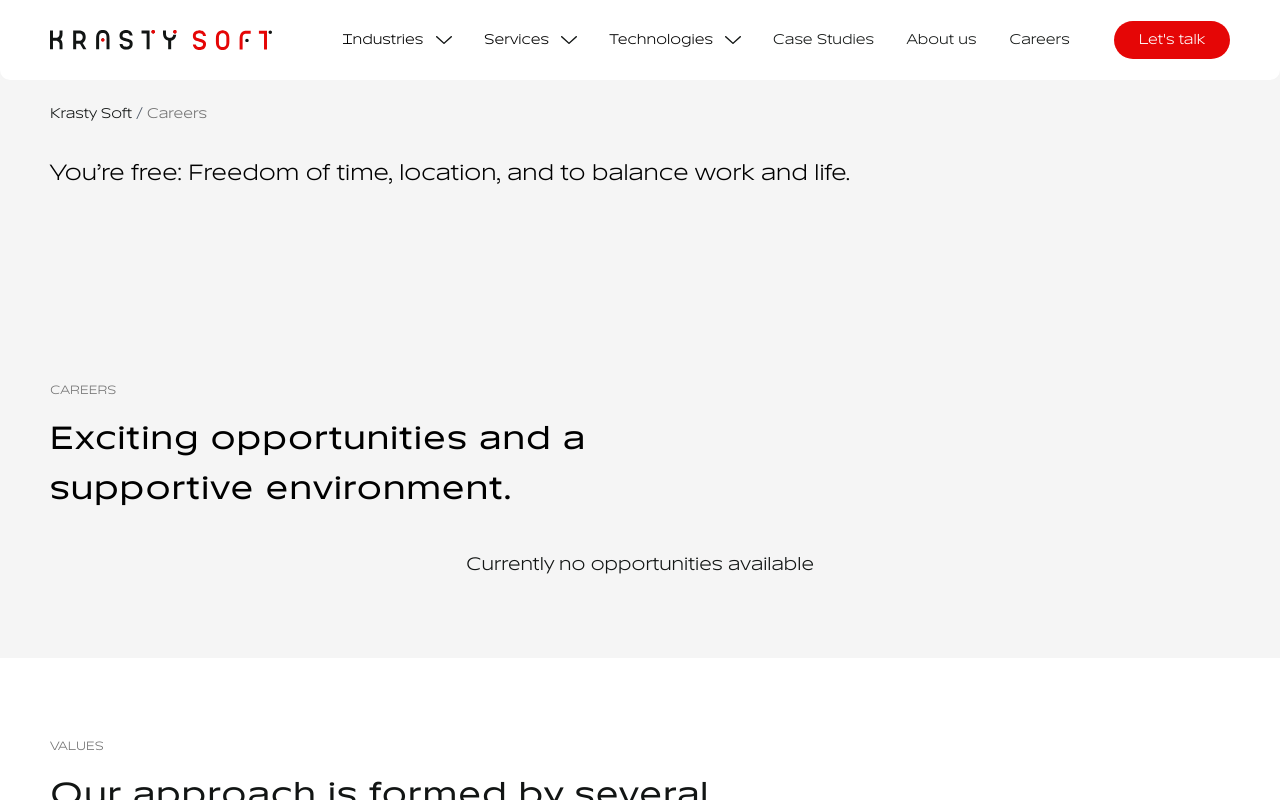
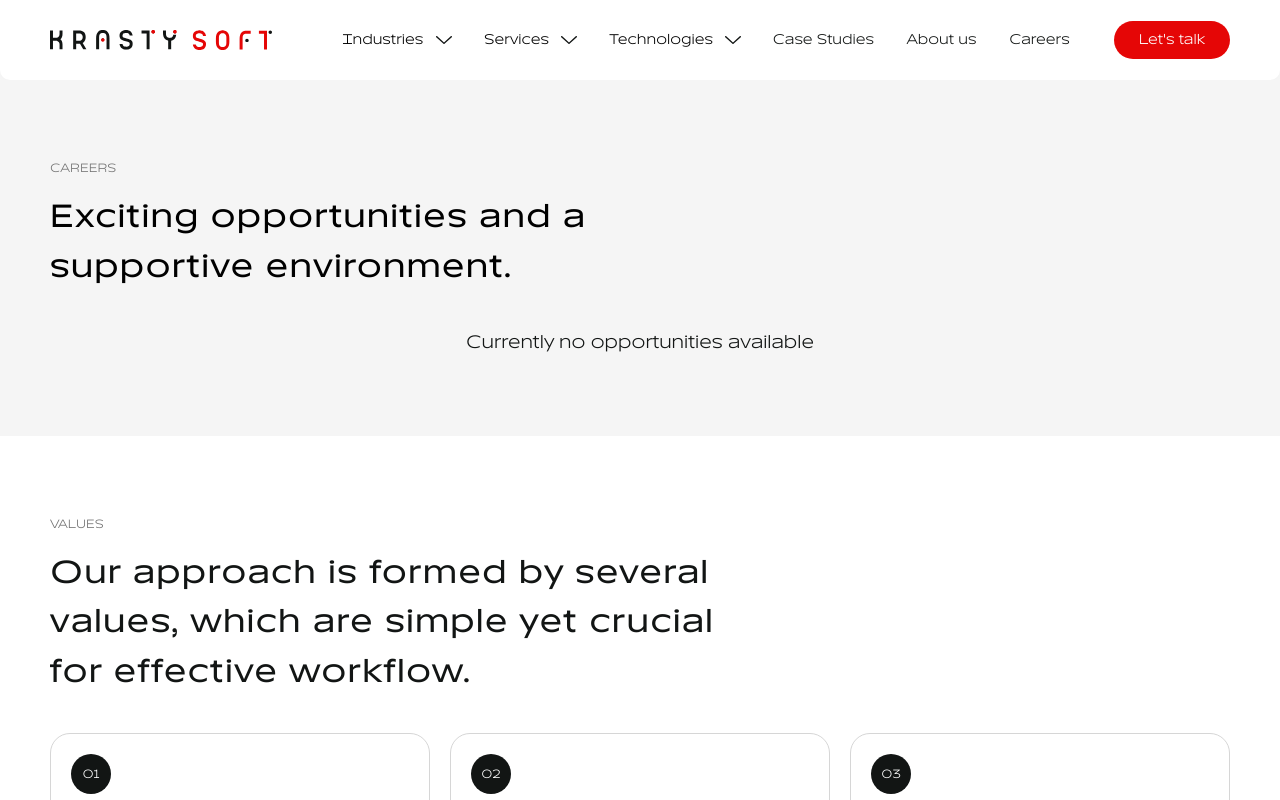
Before and after one commit to Krasty-Soft/krasty-soft-landing-page, a Next.js app: page /careers in a window 1280 px wide. Built offline with nearby package versions, Linux system fonts and the light colour scheme.

Commit message:
comment out Breadcrumbs component in careers page for future use and update Opportunities component visibility comment

```diff
--- a/src/app/careers/page.tsx
+++ b/src/app/careers/page.tsx
@@ -1,11 +1,10 @@
 import { Opportunities, Values } from "@/components/blocks";
-import { Breadcrumbs } from "@/components";
 import React from "react";
 
 export default function Page() {
   return (
     <div>
-      <div className="container bg-background px-4 md:px-8 pb-c-50 md:pb-c-60 lg:px-c-50 lg:pb-20 xl:px-c-200 xl:pb-c-100">
+      {/* <div className="container bg-background px-4 md:px-8 pb-c-50 md:pb-c-60 lg:px-c-50 lg:pb-20 xl:px-c-200 xl:pb-c-100">
         <div className="pt-6 pb-8">
           <Breadcrumbs />
         </div>
@@ -13,7 +12,7 @@ export default function Page() {
         <h1 className="text-1xl mb-8">
           You’re free: Freedom of time, location, and to balance work and life.
         </h1>
-      </div>
+      </div> */}
       {/* set isEmpty={false} to show the jobs */}
       <Opportunities isEmpty={true} />
       <Values isDark={false} />
```
